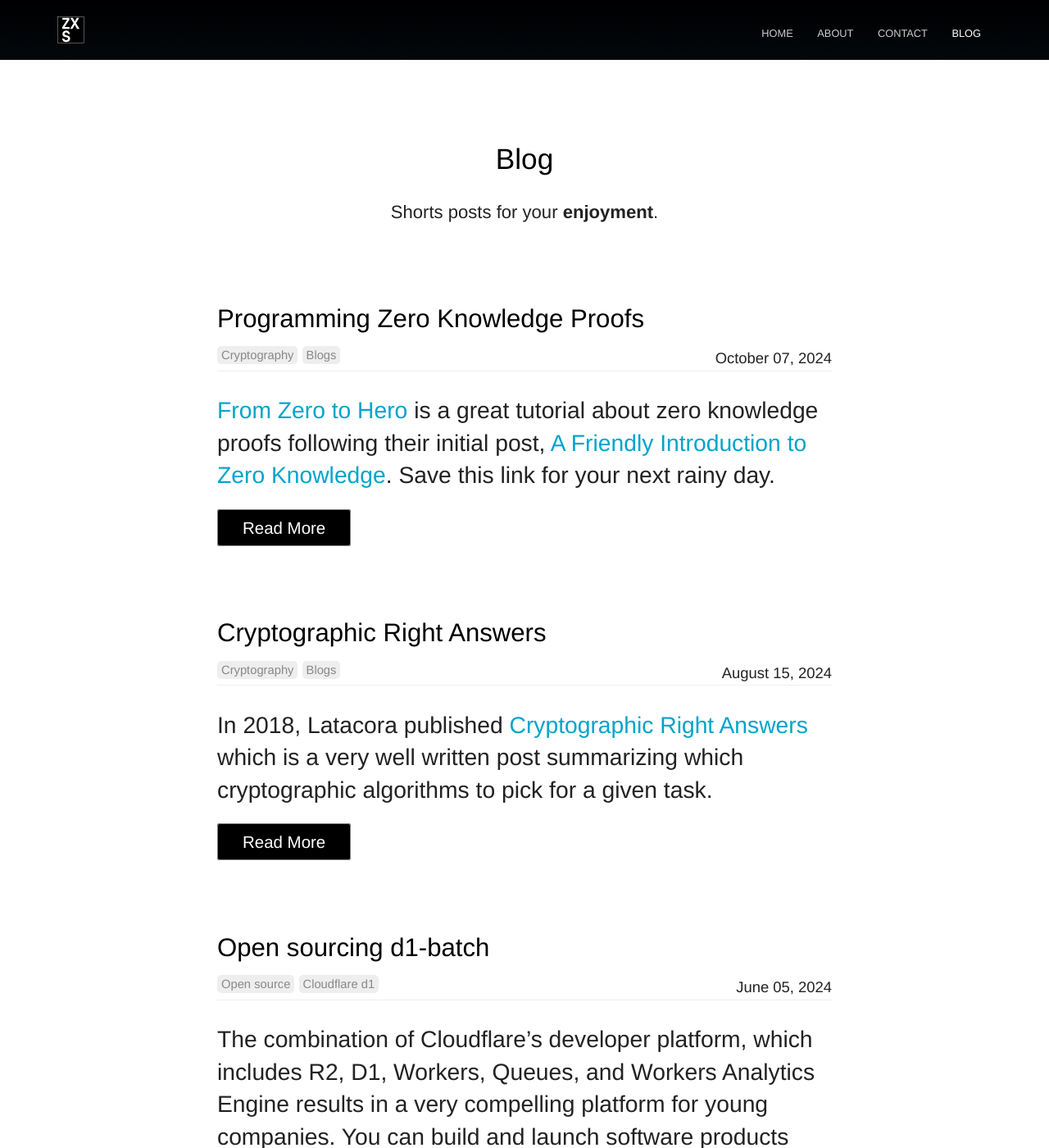
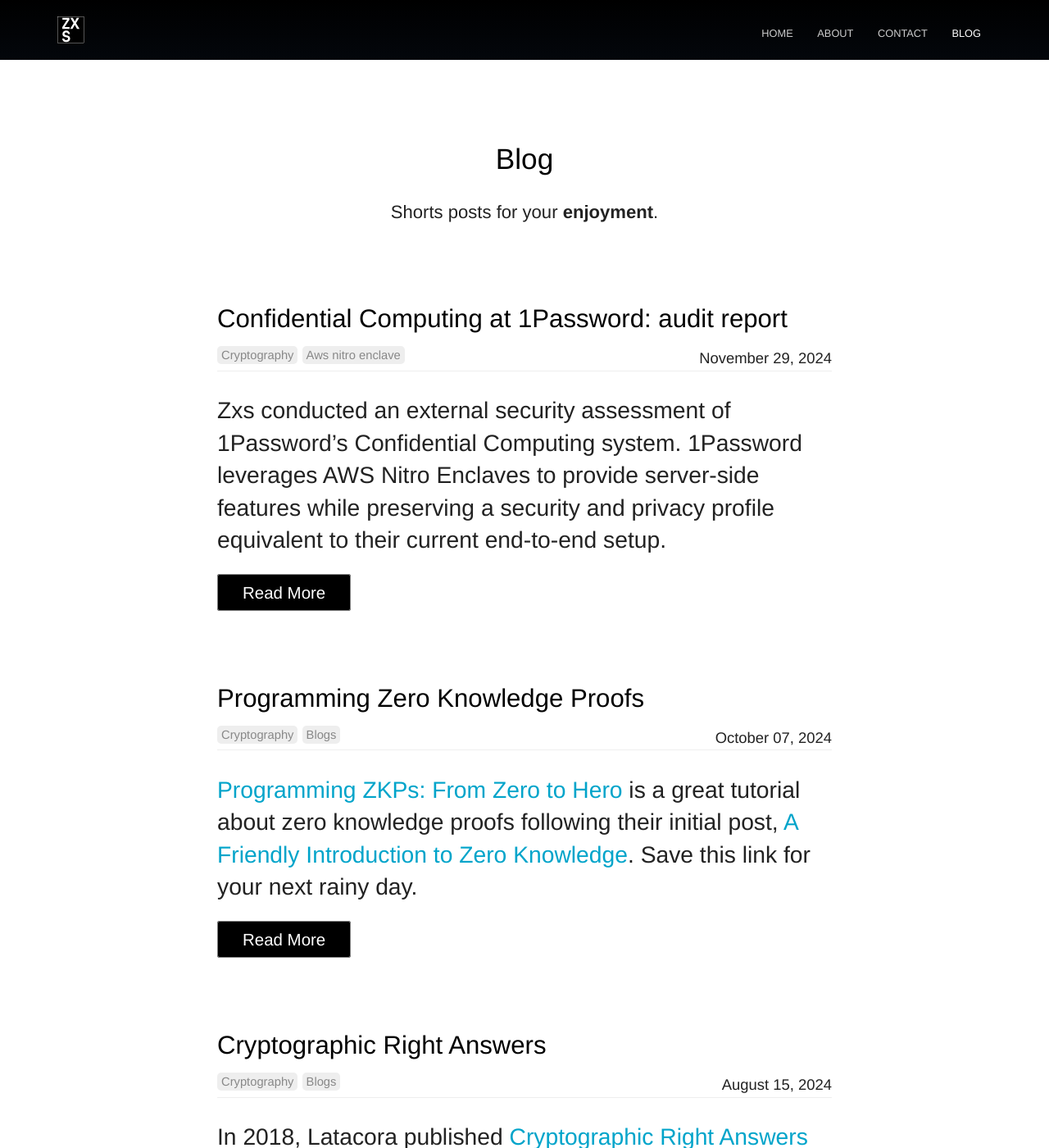
Before and after one commit to zxsdotch/zxsdotch.github.com, a Jekyll site: the page built from blog/index.html, in a window 1280 px wide and 1400 px high. Shown: the whole window at 82% size. Built offline with Jekyll 4.4.1, drawn with Linux system fonts in a browser that asks for light colours; the list of posts is cut into pages by our own code.

Commit message:
Add post about Confidential Computing at 1Password

```diff
--- a/_posts/2024-10-07-programming-zkps.md
+++ b/_posts/2024-10-07-programming-zkps.md
@@ -4,4 +4,4 @@ categories:
   - cryptography
   - blogs
 ---
-[From Zero to Hero](https://zkintro.com/articles/programming-zkps-from-zero-to-hero) is a great tutorial about zero knowledge proofs following their initial post, [A Friendly Introduction to Zero Knowledge](https://zkintro.com/articles/friendly-introduction-to-zero-knowledge). Save this link for your next rainy day.
+[Programming ZKPs: From Zero to Hero](https://zkintro.com/articles/programming-zkps-from-zero-to-hero) is a great tutorial about zero knowledge proofs following their initial post, [A Friendly Introduction to Zero Knowledge](https://zkintro.com/articles/friendly-introduction-to-zero-knowledge). Save this link for your next rainy day.
--- /dev/null
+++ b/_posts/2024-11-29-confidential-computing-1Password.md
@@ -0,0 +1,14 @@
+---
+title: "Confidential Computing at 1Password: audit report"
+categories:
+  - cryptography
+  - AWS Nitro Enclave
+---
+Zxs conducted an external security assessment of 1Password's
+Confidential Computing system. 1Password leverages AWS Nitro
+Enclaves to provide server-side features while preserving a security and
+privacy profile equivalent to their current end-to-end setup.
+
+Read [Confidential Computing at 1Password](https://blog.1password.com/confidential-computing/)
+for an overview of the system. 1Password has made [the audit report](https://bucket.agilebits.com/security/Zxs_Confidential-Computing-Platform-Review-Report.pdf) publicly available. They
+undergo such audits on a regular basis and aim to [publish these reports](https://support.1password.com/security-assessments/) whenever possible.
```
